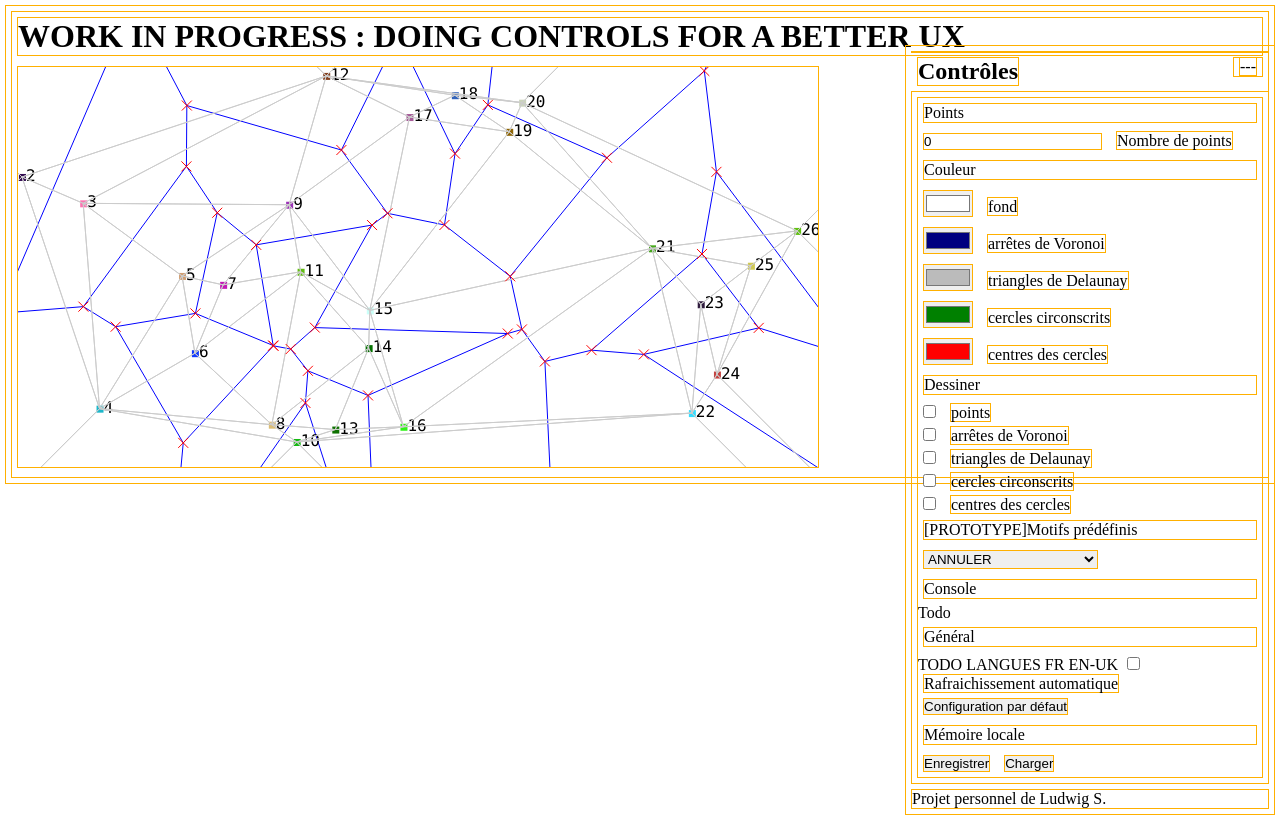
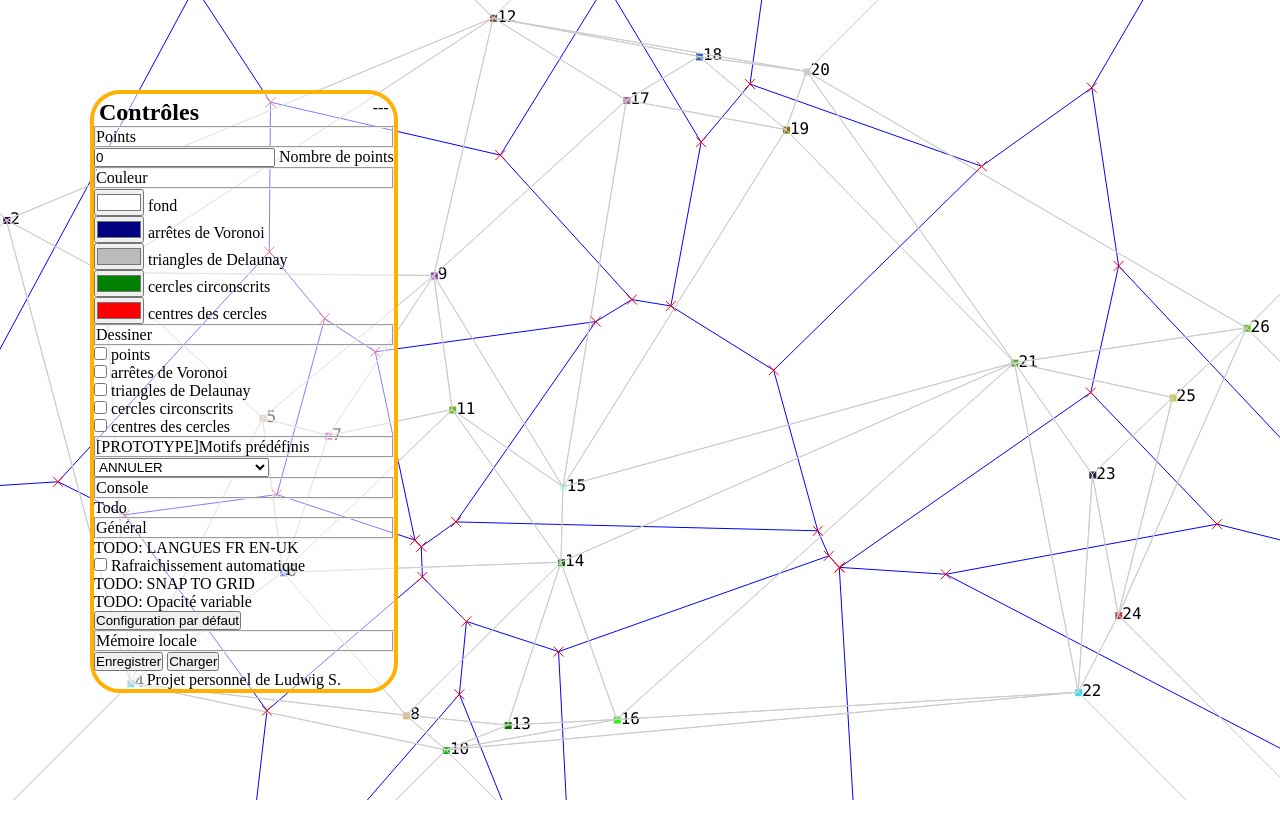
Before and after one commit to Ludwig-SCHAFER/Voronoi, a plain HTML site: page index.html in a window 1280 px wide. Both pictures are taken after a click on the element "---". Drawn offline with Linux system fonts and the light colour scheme.

Commit message:
Control popup : done
TODO : design
controls/settings
local storage
:green_book:

```diff
--- a/index.html
+++ b/index.html
@@ -7,7 +7,6 @@
 		<link rel="stylesheet" media="screen" href="./style.css" />
 	</head>
 	<body>
-		<h1>WORK IN PROGRESS : DOING CONTROLS FOR A BETTER UX</h1>
 		<canvas id="canvas_voronoi" width="800" height="400" tabindex="0"></canvas>
 		<section id="popup">
 			<header>
@@ -54,9 +53,11 @@
 					<fieldset>Console</fieldset>
 						Todo
 					<fieldset>Général</fieldset>
-						TODO LANGUES FR EN-UK
+						TODO: LANGUES FR EN-UK<br />
 						<input type="checkbox" 	id="auto_refresh" 			name="auto_refresh" 			onChange="toggleAutoRefresh" />
 						<label for="auto_refresh">Rafraichissement automatique</label><br />
+						TODO: SNAP TO GRID<br />
+						TODO: Opacité variable<br />
 						<button>Configuration par défaut</button>
 					<fieldset>Mémoire locale</fieldset>
 						<button>Enregistrer</button>
--- a/popup_control.js
+++ b/popup_control.js
@@ -1,19 +1,55 @@
-let popup = document.getElementById("popup");
-
-popup.addEventListener('dragstart', this.dragStartFunction, false);
-popup.addEventListener('drop',      this.dropFunction, false);
+/*
+ * with some help from the internetz
+ * source: https://stackoverflow.com/a/24050777
+ *
+ * I wasn't realizing i need the mouseup and mousemove events to be attached to the document.
+ * This is so obvious, this fixes the input-to-display lag that causes cursor to move outside of the div element for one 100th of a second.
+ */
 
 
-function dragStartFunction(e)
+
+/*
+ * DOM and Events
+ */
+ let popup = document.getElementById("popup");
+ //set the capture to #popup
+popup.addEventListener('mousedown', mDown, true);
+//set the motion and release to @document (mouse can move away from #popup when shaken too fast)
+document.addEventListener('mouseup', mUp, true);
+document.addEventListener('mousemove', mMove, true);
+
+/*
+ * Initial values
+ */
+let mousePosition;
+let offset = {x:0,y:0};
+let grid = {x:15,y:15};//grid used fro snapping
+let originalDimensions = {w:popup.offsetWidth, h:popup.offsetHeight}
+let dragged = false;
+
+/*
+ * Event handling functions
+ */
+function mDown(e)
 {
-	console.log("dragstart");
-	console.log(this);
-	console.log(e);
+	dragged = true;
+	offset.x = this.offsetLeft - e.clientX;
+	offset.y = this.offsetTop - e.clientY;
+	originalDimensions = {w:popup.offsetWidth, h:popup.offsetHeight}
 }
 
-function dropFunction()
+function mUp(e)
 {
-	console.log("drop");
-	console.log(this);
-	console.log(e);
+	dragged = false;
 }
+
+function mMove(e)
+{
+	e.preventDefault();
+	if (dragged)
+	{
+		mousePosition = {x : e.clientX, y : e.clientY};
+		popup.style.left = Math.round((mousePosition.x + offset.x)/grid.x)*grid.x + 'px';
+		popup.style.top  = Math.round((mousePosition.y + offset.y)/grid.y)*grid.y + 'px';
+	}
+}
--- a/style.css
+++ b/style.css
@@ -1,8 +1,8 @@
 *{
 	/* no wasted space */
 	padding:0;
-	margin:5px;
-	border:1px solid #FFB000;/**/
+	margin:0;
+	/*border:1px solid #FFB000;/**/
 	box-sizing: border-box;
 	outline:0;
 }
@@ -12,10 +12,18 @@ body{
 }
 #popup{
 	position: absolute;
-	left : 900px;
-	top : 40px ;
+	left : 90px;
+	top : 90px ;
+	background:#ffffff80;
+	border-radius: 30px;
+	border:#FFB000 solid 4px;
 }
-
+#popup header {
+	margin:5px 5px 0 5px;
+}
+#popup footer{
+	text-align:center;
+}
 #popup header h2{
 	float:left;
 }
--- a/voronoi.js
+++ b/voronoi.js
@@ -73,12 +73,15 @@ function consoleSeparator()
 }
 
 /*===========================================================================*/
-console.log('TODO: panneau de controle pour choisir quoi afficher, charger depuis localStorage, charger des sets prédéfinis, enregister, editer MAX_POINTS,');
 console.log('TODO : gerer polygones ocmmes objets');
+console.log('TODO : sauver PARAMETRES en obj - localstorage');
+console.log('TODO : ajouter un point au clic (option pour desactiver)');
+console.log('TODO : charger une image custom avec 0 points');
+console.log('TODO : image de fond à prévoir dans le script');
 console.log("START");
 const c   = document.getElementById("canvas_voronoi");
-//c.width = window.innerWidth;
-//c.height = window.innerHeight;
+c.width = window.innerWidth;
+c.height = window.innerHeight;
 const ctx = c.getContext("2d");
 
 let points = [];
@@ -269,7 +272,7 @@ triangles.forEach(t=> t.circumcircle.drawCenter('red'));
 
 
 
-/*
+
 consoleSeparator();
 console.groupCollapsed('[LIST OF POINTS]');
 points.forEach(p => p.toConsole());
@@ -289,4 +292,4 @@ console.groupEnd();
 consoleSeparator();
 console.log("END");/**/
 
-console.clear();
+//console.clear();
```
